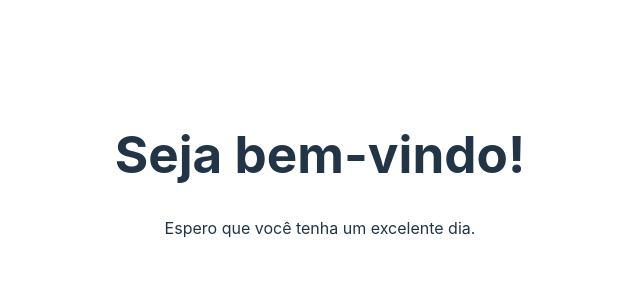
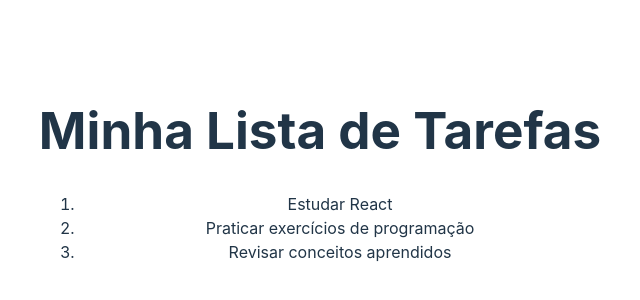
Before and after one commit to werik-antunes/React-Lista-01-, a React (Vite) app: page / in a window 1280 px wide. Shown: the part 226-526 px from the top of the page, without its empty margins (320-960 px from the left). Built offline with nearby package versions, Linux system fonts and the light colour scheme.

Commit message:
exercício 03
Lista Ordenada

```diff
--- a/src/App.jsx
+++ b/src/App.jsx
@@ -1,6 +1,7 @@
 
 import './App.css'
-import Saudacao from './components/Saudacao'
+import ListaOrdenada from './components/ListaOrdenada'
+
 
 
 function App() {
@@ -8,7 +9,8 @@ function App() {
 
   return (
     <>
-    <Saudacao/>
+    <h1>Minha Lista de Tarefas</h1>
+    <ListaOrdenada/>
     </>
   )
 }
--- /dev/null
+++ b/src/components/ListaOrdenada.jsx
@@ -0,0 +1,15 @@
+import React from "react";
+
+function ListaOrdenada(){
+    return(
+        <div>
+           <ol>
+      <li>Estudar React</li>
+      <li>Praticar exercícios de programação</li>
+      <li>Revisar conceitos aprendidos</li>
+    </ol>
+        </div>
+    )
+}
+
+export default ListaOrdenada;
```
